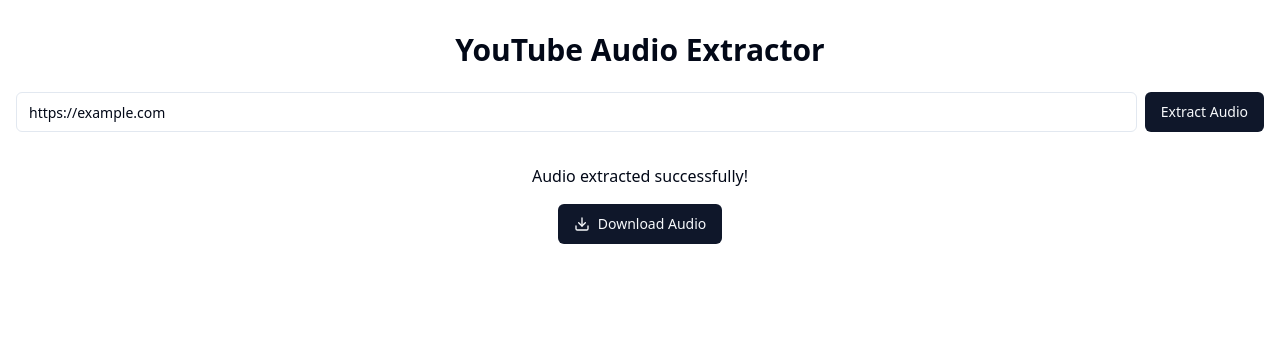
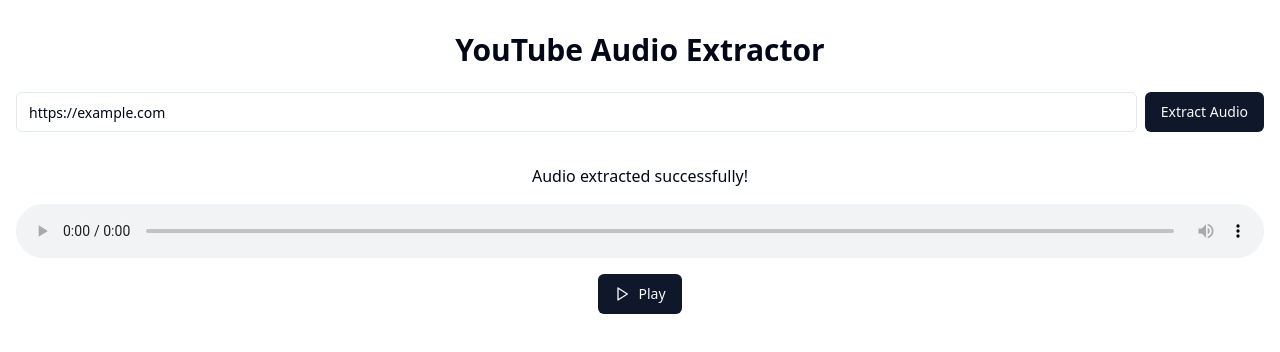
Before and after one commit to GPT-Engineer-App/audio-scraper-o-matic, a React (Vite) app: page / in a window 1280 px wide. Both pictures are taken after typing "https://example.com" into the empty fields and a click on the button "Extract Audio". Shown: the top 352 px of the page. Built offline with nearby package versions, Linux system fonts and the light colour scheme.

Commit message:
GPT Engineer Update [skip gpt_engineer]

```diff
--- a/src/pages/Index.jsx
+++ b/src/pages/Index.jsx
@@ -3,10 +3,11 @@ import { Input } from "@/components/ui/input";
 import { Button } from "@/components/ui/button";
 import { useToast } from "@/components/ui/use-toast";
 import { useQuery } from "@tanstack/react-query";
-import { Download } from "lucide-react";
+import { Play, Pause } from "lucide-react";
 
 const Index = () => {
   const [youtubeUrl, setYoutubeUrl] = useState('');
+  const [isPlaying, setIsPlaying] = useState(false);
   const { toast } = useToast();
 
   const { data: audioUrl, isLoading, isError, refetch } = useQuery({
@@ -20,28 +21,16 @@ const Index = () => {
     enabled: false, // Don't run the query automatically
   });
 
-  const handleDownload = () => {
-    if (!audioUrl) {
-      toast({
-        title: "Error",
-        description: "No audio URL available",
-        variant: "destructive",
-      });
-      return;
+  const handlePlayPause = () => {
+    const audioElement = document.getElementById('audioPlayer');
+    if (audioElement) {
+      if (isPlaying) {
+        audioElement.pause();
+      } else {
+        audioElement.play();
+      }
+      setIsPlaying(!isPlaying);
     }
-
-    // Create a temporary anchor element
-    const a = document.createElement('a');
-    a.href = audioUrl;
-    a.download = 'youtube_audio.mp3';
-    document.body.appendChild(a);
-    a.click();
-    document.body.removeChild(a);
-
-    toast({
-      title: "Success",
-      description: "Audio download started",
-    });
   };
 
   const handleSubmit = (e) => {
@@ -80,9 +69,10 @@ const Index = () => {
       {audioUrl && (
         <div className="text-center">
           <p className="mb-4">Audio extracted successfully!</p>
-          <Button onClick={handleDownload}>
-            <Download className="mr-2 h-4 w-4" />
-            Download Audio
+          <audio id="audioPlayer" src={audioUrl} className="w-full mb-4" controls />
+          <Button onClick={handlePlayPause}>
+            {isPlaying ? <Pause className="mr-2 h-4 w-4" /> : <Play className="mr-2 h-4 w-4" />}
+            {isPlaying ? 'Pause' : 'Play'}
           </Button>
         </div>
       )}
```
